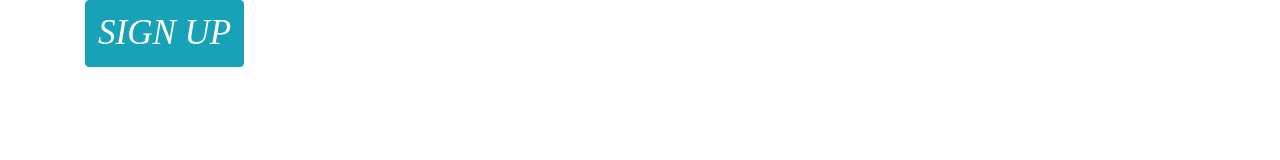
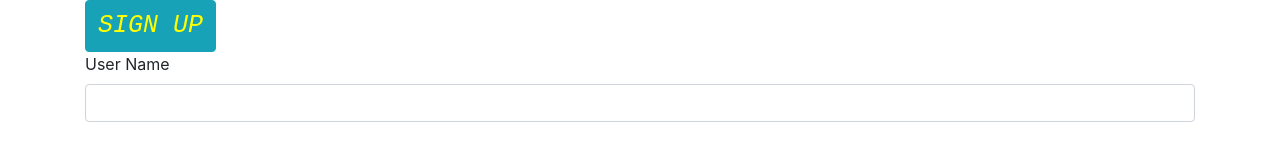
Before and after one commit to michaelGit2/Stock_Update, a plain HTML site: page index.html in a window 1280 px wide. Drawn offline with nearby package versions, Linux system fonts and the light colour scheme.

Commit message:
add a label for user name to the index.html

```diff
--- a/css/styles.css
+++ b/css/styles.css
@@ -1,6 +1,7 @@
 #info {
-  text-align: left;
-  font-size: 35px;
+  text-align: right;
+  font-size: 25px;
   font-style: oblique;
-  font-family: serif;
+  font-family: monospace;
+  color: yellow;
 }
--- a/index.html
+++ b/index.html
@@ -11,6 +11,12 @@
   <body>
     <div class="container">
       <button class="btn btn-info" id="info">SIGN UP</button>
+      <form id="userName">
+        <div class="form-group">
+          <label for="User-name">User Name</label>
+          <input type="text" class="form-control" id="user-name">
+        </div>
+      </form>
     </div>
   </body>
 </html>
```
